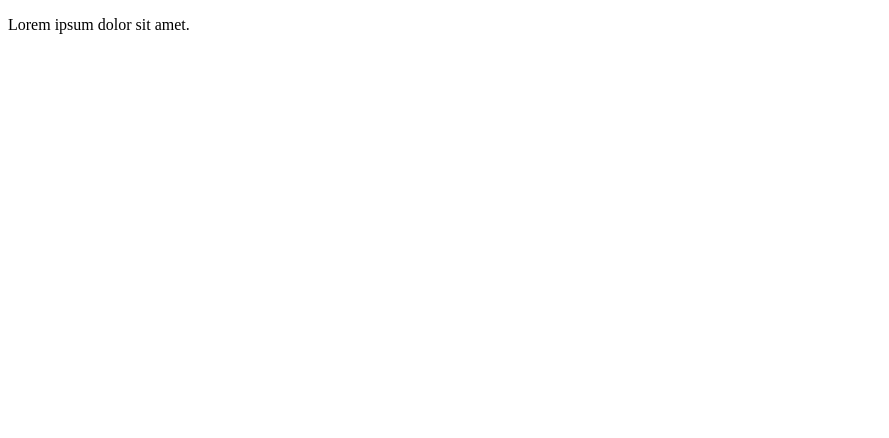
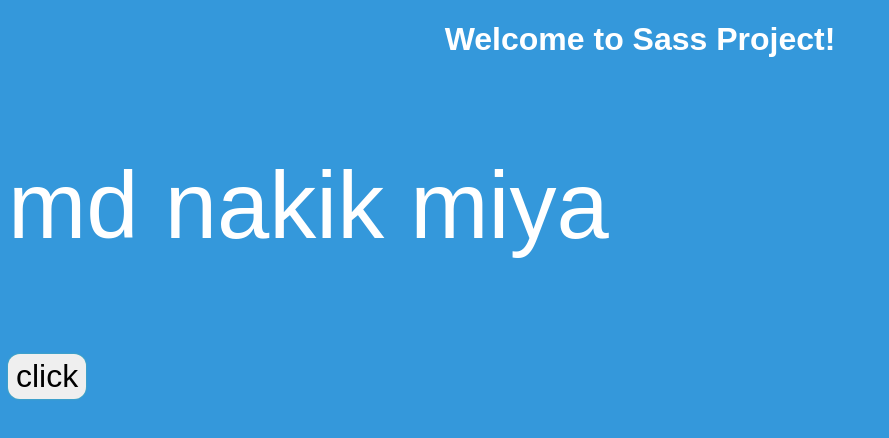
Before and after one commit to Shondarzer-Taroka/sokio, a plain HTML site: page index.html in a window 1280 px wide. Shown: the whole page, without its empty margins (0-889 px from the left). Drawn offline with Linux system fonts and the light colour scheme.

Commit message:
dynamic class

```diff
--- a/index.html
+++ b/index.html
@@ -2,16 +2,16 @@
 <html lang="en">
 
 <head>
-    <meta charset="UTF-8">
-    <meta name="viewport" content="width=device-width, initial-scale=1.0">
-    <link rel="stylesheet" href="style.css">
-    <title>Sass practice</title>
+  <meta charset="UTF-8">
+  <meta name="viewport" content="width=device-width, initial-scale=1.0">
+  <title>Sass Project</title>
+  <link rel="stylesheet" href="css/style.css">
 </head>
 
 <body>
-    <div id="parent">
-        <p>Lorem ipsum dolor sit amet.</p>
-    </div>
+  <h1>Welcome to Sass Project!</h1>
+  <p class="nakik">md nakik miya</p>
+  <button class="button-large">click</button>
 </body>
 
 </html>
--- /dev/null
+++ b/scss/style.scss
@@ -0,0 +1,28 @@
+$primary-color: #3498db;
+$font-size-text: 94px;
+$color-text: white;
+$size: large;
+
+body {
+    font-family: 'Arial', sans-serif;
+    background-color: $primary-color;
+
+    h1 {
+        color: white;
+        text-align: center;
+    }
+
+    .nakik {
+        font-size: $font-size-text;
+        color: $color-text;
+    }
+
+    .button-#{$size} {
+        font-size: 2rem;
+        border: none;
+        border-radius: 12px;
+        outline: none;
+        padding: 4px 8px;
+        box-shadow: 0px 0px 2px rgba(172, 255, 47, 0.317);
+    }
+}
```
Also changed, not shown: css/style.css (added), style.css (deleted), 1 other file.
